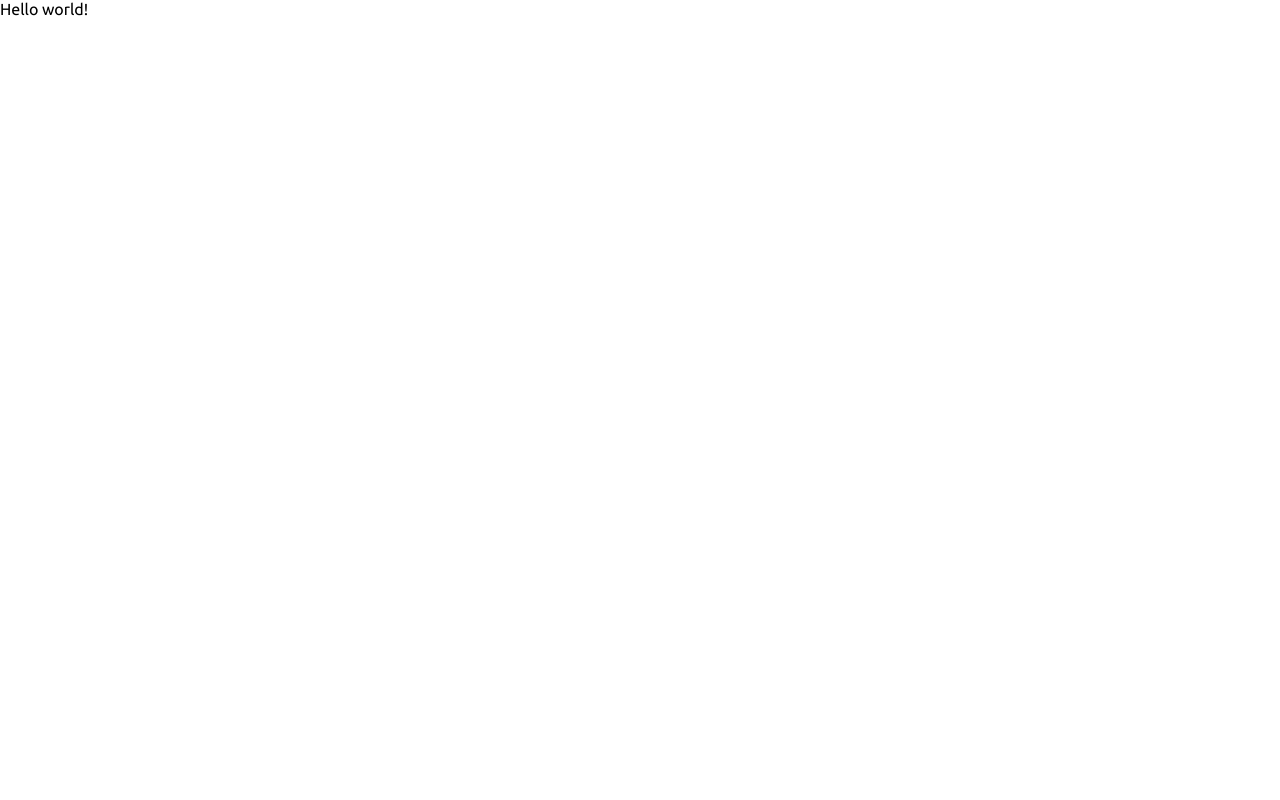
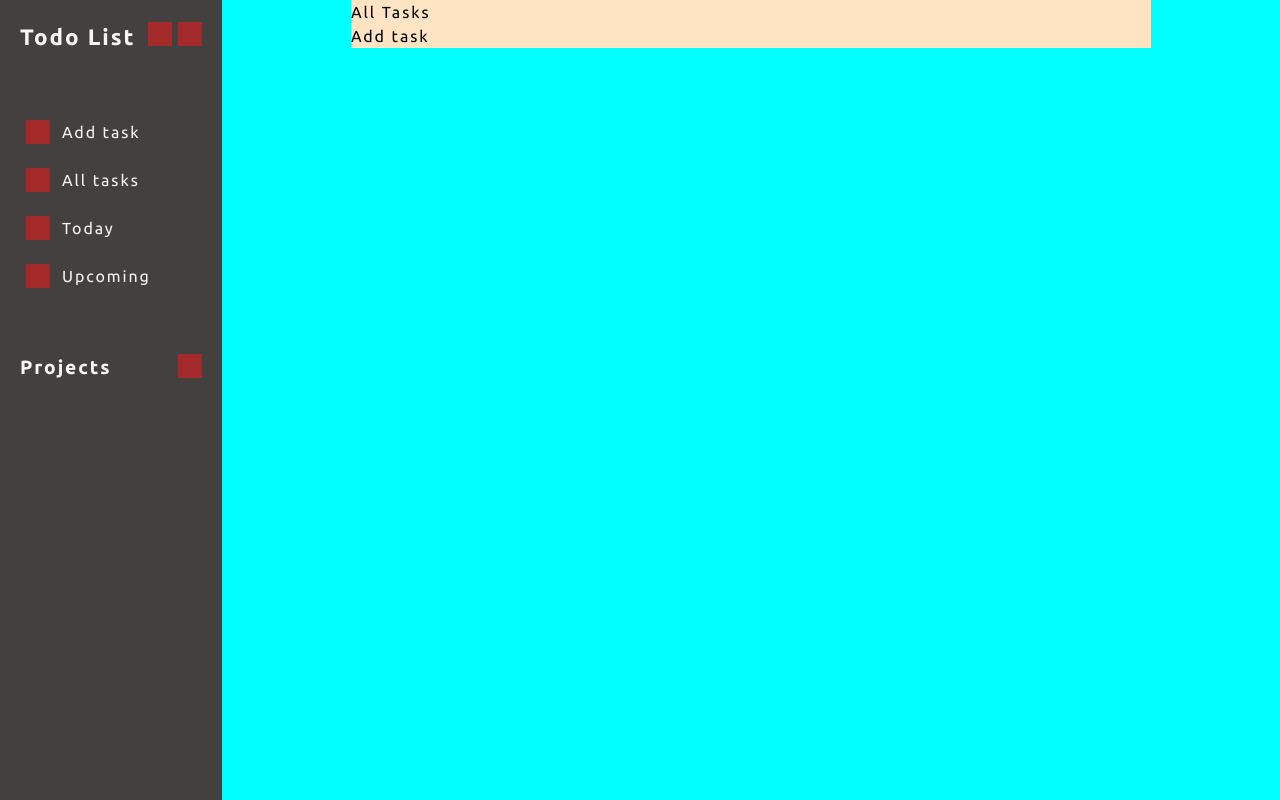
Before and after one commit to alexfil3/todo-list, a website built with webpack: page src/template.html in a window 1280 px wide. Built offline with nearby package versions, Linux system fonts and the light colour scheme.

Commit message:
last commit before making a good understandable commits i hope so

```diff
--- /dev/null
+++ b/src/buttonsFunctions/asideBurger.js
@@ -0,0 +1,7 @@
+const aside = document.querySelector(".aside");
+
+function closeAside() {
+    aside.classList.add("close-aside")
+}
+
+export {closeAside}
--- a/src/index.js
+++ b/src/index.js
@@ -1,4 +1,9 @@
-import projectsList from "./projectsList";
-import createTodoItem from "./todoItem";
-import createProject from "./project";
+import allTasks from "./pages/allTasks";
+import { closeAside } from "./buttonsFunctions/asideBurger";
 import "./style.css";
+
+allTasks()
+
+const closeAsideBtn = document.querySelector("#close-aside-btn");
+
+closeAsideBtn.addEventListener("click", closeAside)
--- /dev/null
+++ b/src/pages/allTasks.js
@@ -0,0 +1,25 @@
+function allTasks() {
+    const content = document.querySelector("#content");
+
+    const div = document.createElement("div");
+    div.classList.add("content-inner")
+
+    const title = document.createElement("h2");
+    title.textContent = "All Tasks";
+
+    const button = document.createElement("button");
+    const svg = document.createElement("svg");
+    const use = document.createElement("use");
+    const text = document.createElement("p");
+    text.textContent = "Add task";
+
+    div.appendChild(title);
+    svg.appendChild(use);
+    button.appendChild(svg);
+    button.appendChild(text);
+    div.appendChild(button);
+
+    content.appendChild(div);
+}
+
+export default allTasks;
--- a/src/projectsList.js
+++ b/src/projectsList.js
@@ -1,4 +1,4 @@
-import findItem from "./helpers/findItem";
+// import findItem from "./helpers/findItem";
 import removeItem from "./helpers/removeItem";
 
 function projectsList() {
@@ -16,9 +16,9 @@ function projectsList() {
         removeItem(id, projectsList)
     }
 
-    function getProjectById(projectId) {
-        return findItem(projectId, projectsList)
-    }
+    // function getProjectById(projectId) {
+    //     return findItem(projectId, projectsList)
+    // }
 
     function moveTodoItem(projectFrom, projectTo, todoItem) {
         projectTo.addTodoItem(todoItem)
--- a/src/style.css
+++ b/src/style.css
@@ -54,6 +54,7 @@ address {
 input, textarea, button, select {
 	font-family: inherit;
     font-size: inherit;
+    letter-spacing: inherit;
     color: inherit;
     background-color: transparent;
 }
@@ -161,6 +162,93 @@ legend {
 
 }
 
+svg {
+    width: 24px;
+    height: 24px;
+    background-color: brown;
+}
+
 body {
+  height: 100vh;
   font-family: "ubunturegular", sans-serif;
+  font-size: 16px;
+  line-height: 1.5;
+  letter-spacing: 0.12rem;
 }
+
+.container {
+    display: flex;
+    height: 100vh;
+    position: relative;
+}
+
+.aside {
+    /* position: absolute; */
+    width: 260px;
+    height: 100%;
+    background-color: rgb(69, 64, 64);
+    color: whitesmoke;
+    padding: 20px;
+}
+
+.close-aside {
+    display: none;
+    transition: all 3000ms ease;
+    transform: translateX(-100%);
+}
+
+.title-wrapper {
+    display: flex;
+    justify-content: space-between;
+    align-items: center;
+    margin-bottom: 60px;
+}
+
+.title {
+    font-family: "ubuntubold", sans-serif;
+    font-size: 1.4rem;
+}
+
+.nav {
+    display: flex;
+    flex-direction: column;
+    gap: 60px;
+}
+
+.nav-tasks {
+    display: flex;
+    flex-direction: column;
+    gap: 12px;
+}
+
+.nav-button {
+    display: flex;
+    align-items: center;
+    gap: 12px;
+    width: 100%;
+    padding: 6px;
+    border-radius: 12px;
+}
+
+.nav-button:hover,
+.nav-button:focus {
+    background-color: rgb(11, 11, 84);
+}
+
+.projects-title {
+    display: flex;
+    justify-content: space-between;
+    font-family: "ubuntubold", sans-serif;
+    font-size: 1.2rem;
+}
+
+.content {
+    width: 100%;
+    background-color: aqua;
+}
+
+.content-inner {
+    width: 800px;
+    margin: 0 auto;
+    background-color: bisque;
+}
--- a/src/template.html
+++ b/src/template.html
@@ -8,6 +8,70 @@
     <title>Todo List</title>
 </head>
 <body>
-    <h1>Hello world!</h1>
+    <div class="container">
+        <aside class="aside">
+            <div class="title-wrapper">
+                <h1 class="title">Todo List</h1>
+                <div>
+                    <svg>
+                        <use/>
+                    </svg>
+                    <button id="close-aside-btn" type="button">
+                        <svg>
+                            <use/>
+                        </svg>
+                    </button>
+                </div>
+            </div>
+            <nav class="nav">
+                <ul class="nav-tasks">
+                    <li>
+                        <button class="nav-button" type="button">
+                            <svg>
+                                <use/>
+                            </svg>
+                            <p>Add task</p>
+                        </button>
+                    </li>
+                    <li>
+                        <button class="nav-button" type="button">
+                            <svg>
+                                <use/>
+                            </svg>
+                            <p>All tasks</p>
+                        </button>
+                    </li>
+                    <li>
+                        <button class="nav-button" type="button">
+                            <svg>
+                                <use/>
+                            </svg>
+                            <p>Today</p>
+                        </button>
+                    </li>
+                    <li>
+                        <button class="nav-button" type="button">
+                            <svg>
+                                <use/>
+                            </svg>
+                            <p>Upcoming</p>
+                        </button>
+                    </li>
+                </ul>
+                <div>
+                    <div class="projects-title">
+                        <h2>Projects</h2>
+                        <button type="button">
+                            <svg>
+                                <use/>
+                            </svg>
+                        </button>
+                    </div>
+                    <ul></ul>
+                </div>
+            </nav>
+        </aside>
+        <div class="content" id="content"></div>
+    </div>
 </body>
 </html>
```
